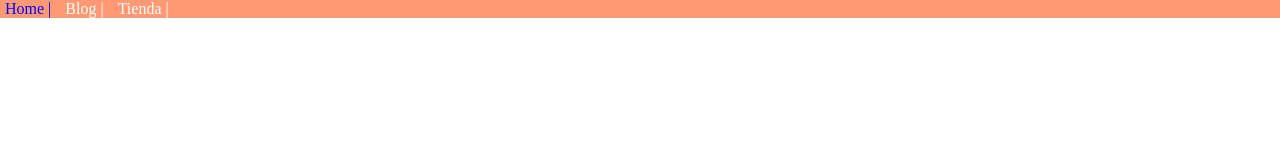
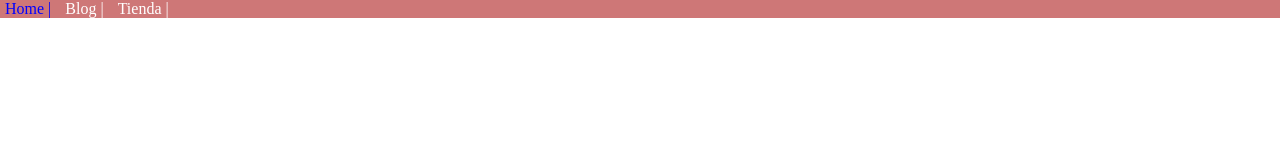
Before and after one commit to angelajasso/MyPageWeb, a plain HTML site: page MyPageWeb/index.html in a window 1280 px wide. Drawn offline with Linux system fonts and the light colour scheme.

Commit message:
Actualización color

```diff
--- a/MyPageWeb/style.css
+++ b/MyPageWeb/style.css
@@ -6,7 +6,7 @@
 .main-nav {
     list-style: none;
     padding-left: 0;
-    background-color: rgba(255, 127, 80, 0.795);
+    background-color: #ce7777;
 }
 
 .main-nav__item {
```
